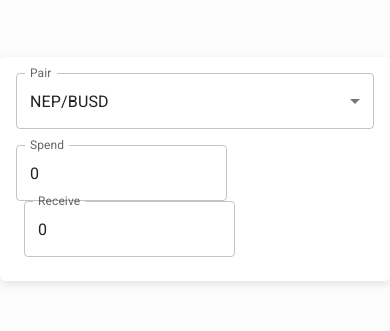
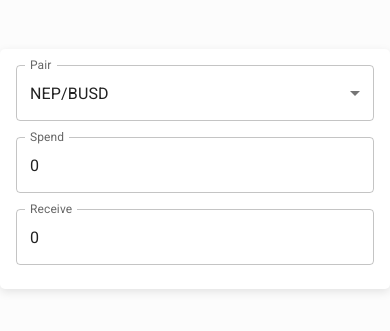
Before and after one commit to meness/neptune-challenge, a Next.js app: page / in a window 390 px wide. Shown: the part 225-556 px from the top of the page. Built offline with nearby package versions, Linux system fonts and the light colour scheme.

Commit message:
ui: use grid for better responsive

```diff
--- a/src/pages/index.tsx
+++ b/src/pages/index.tsx
@@ -1,6 +1,5 @@
 import { useConverter } from '@hooks';
-import { Card, CardContent, FormControl, InputLabel, MenuItem, Select, TextField } from '@mui/material';
-import { Box } from '@mui/system';
+import { Card, CardContent, FormControl, Grid, InputLabel, MenuItem, Select, TextField } from '@mui/material';
 import { CenterWrapper } from '@wrappers';
 import Head from 'next/head';
 
@@ -23,7 +22,8 @@ const Converter = ({}: ConverterProps) => {
       <CenterWrapper>
         <Card>
           <CardContent>
-            <Box sx={{ marginBlockEnd: 2 }}>
+            <Grid container spacing={2}>
+              <Grid item xs={12}>
                 <FormControl fullWidth>
                   <InputLabel id="pair">Pair</InputLabel>
                   <Select labelId="pair" label="Pair" value={pair} onChange={(e) => setPair(e.target.value)}>
@@ -34,14 +34,15 @@ const Converter = ({}: ConverterProps) => {
                     ))}
                   </Select>
                 </FormControl>
-            </Box>
-            <Box>
+              </Grid>
+              <Grid item xs={12} sm={6}>
                 <TextField
                   type="number"
                   label="Spend"
                   variant="outlined"
                   placeholder="0"
                   name="spend"
+                  fullWidth
                   value={spend}
                   onChange={setSpendValue}
                   inputProps={{
@@ -51,12 +52,15 @@ const Converter = ({}: ConverterProps) => {
                     step: '0.1',
                   }}
                 />
+              </Grid>
+              <Grid item xs={12} sm={6}>
                 <TextField
                   type="number"
                   label="Receive"
                   placeholder="0"
                   variant="outlined"
                   name="receive"
+                  fullWidth
                   value={receive}
                   onChange={setReceiveValue}
                   inputProps={{
@@ -65,9 +69,9 @@ const Converter = ({}: ConverterProps) => {
                     pattern: '[0-9.]*',
                     step: '0.1',
                   }}
-                sx={{ marginInlineStart: 1 }}
                 />
-            </Box>
+              </Grid>
+            </Grid>
           </CardContent>
         </Card>
       </CenterWrapper>
```
Lines whose indentation alone changed are shown as unchanged.
